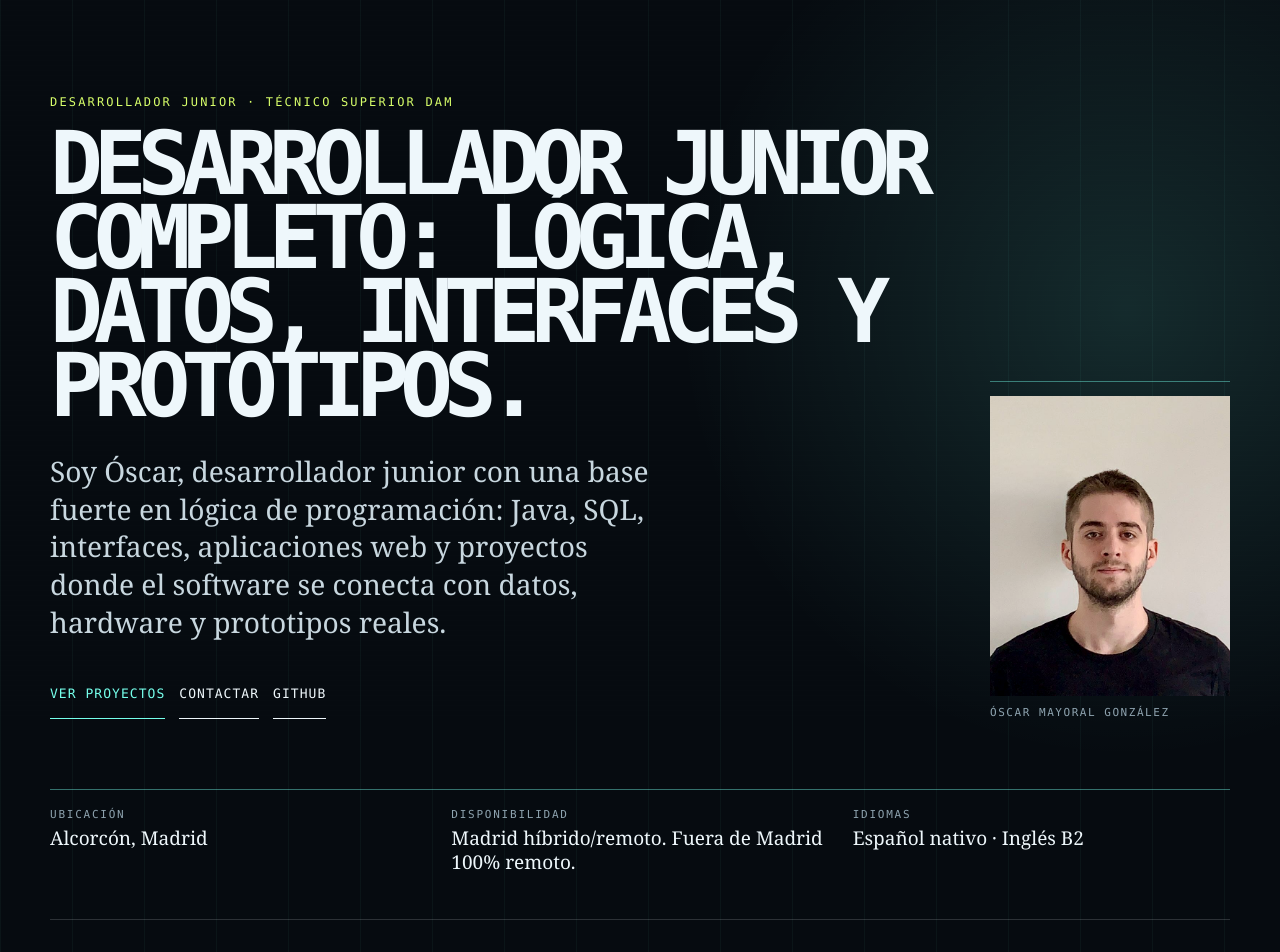
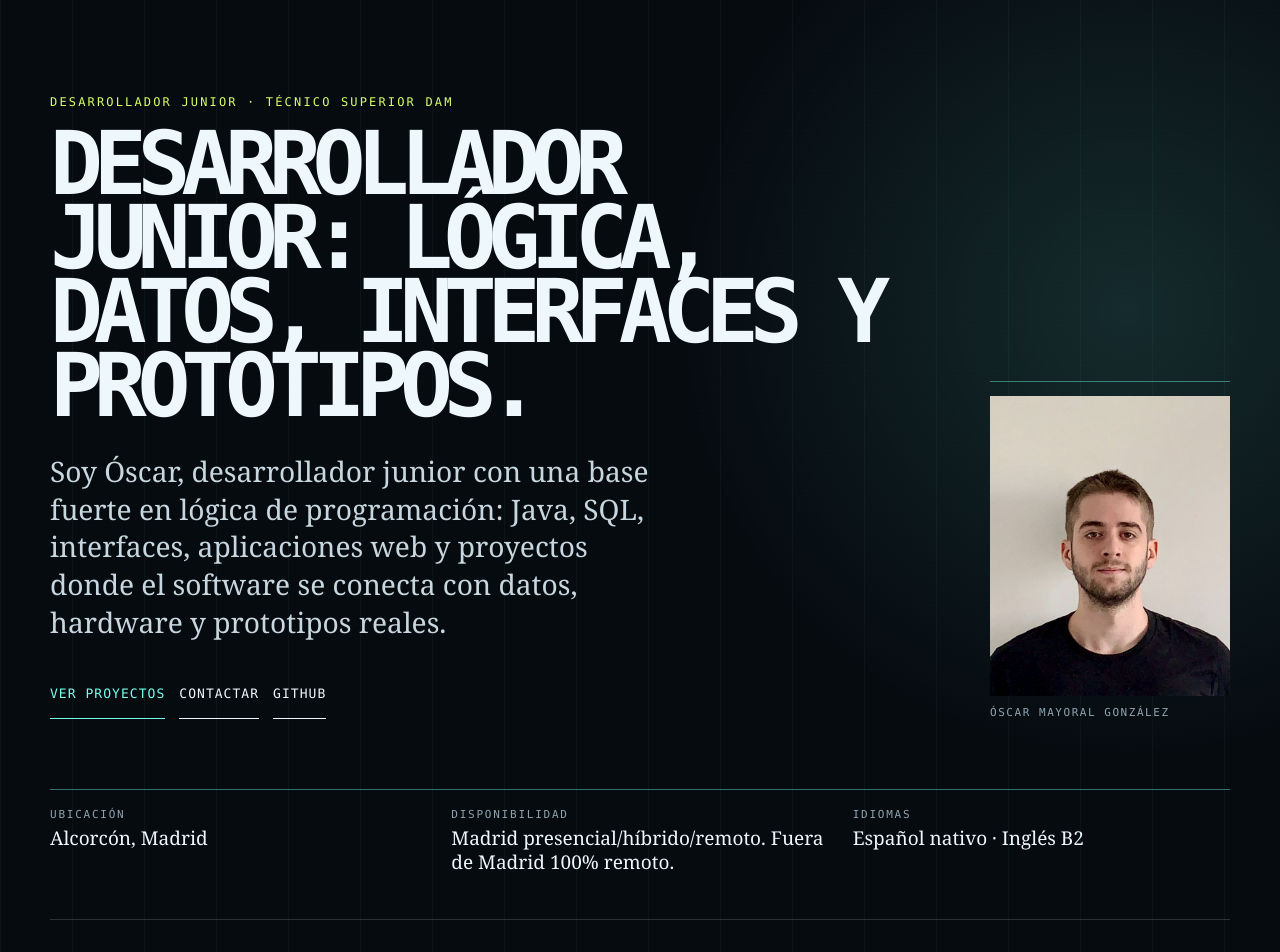
Before and after one commit to Osmaygon/portfolio, a plain HTML site: page index.html in a window 1280 px wide. Shown: the part 80-1032 px from the top of the page. Drawn offline with Linux system fonts and the light colour scheme.

Commit message:
Actualizar titulo y disponibilidad

```diff
--- a/index.html
+++ b/index.html
@@ -430,7 +430,7 @@
       <div class="hero-intro">
         <div>
           <span class="eyebrow">Desarrollador Junior · Técnico Superior DAM</span>
-          <h1>Desarrollador junior completo: lógica, datos, interfaces y prototipos.</h1>
+          <h1>Desarrollador junior: lógica, datos, interfaces y prototipos.</h1>
           <p class="hero-text">Soy Óscar, desarrollador junior con una base fuerte en lógica de programación: Java, SQL, interfaces, aplicaciones web y proyectos donde el software se conecta con datos, hardware y prototipos reales.</p>
           <div class="actions">
             <a class="button" href="#proyectos">Ver proyectos</a>
@@ -452,7 +452,7 @@
           </div>
           <div>
             <dt>Disponibilidad</dt>
-            <dd>Madrid híbrido/remoto. Fuera de Madrid 100% remoto.</dd>
+            <dd>Madrid presencial/híbrido/remoto. Fuera de Madrid 100% remoto.</dd>
           </div>
           <div>
             <dt>Idiomas</dt>
```
